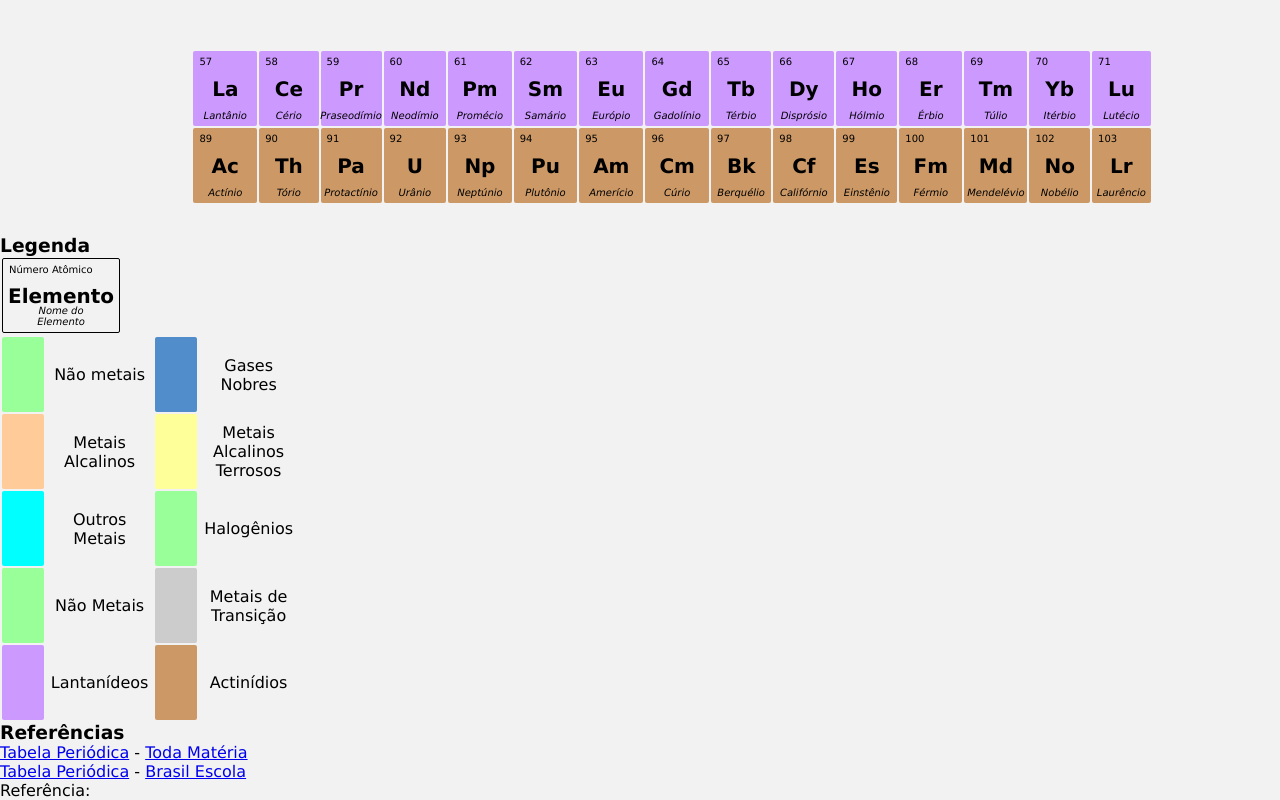
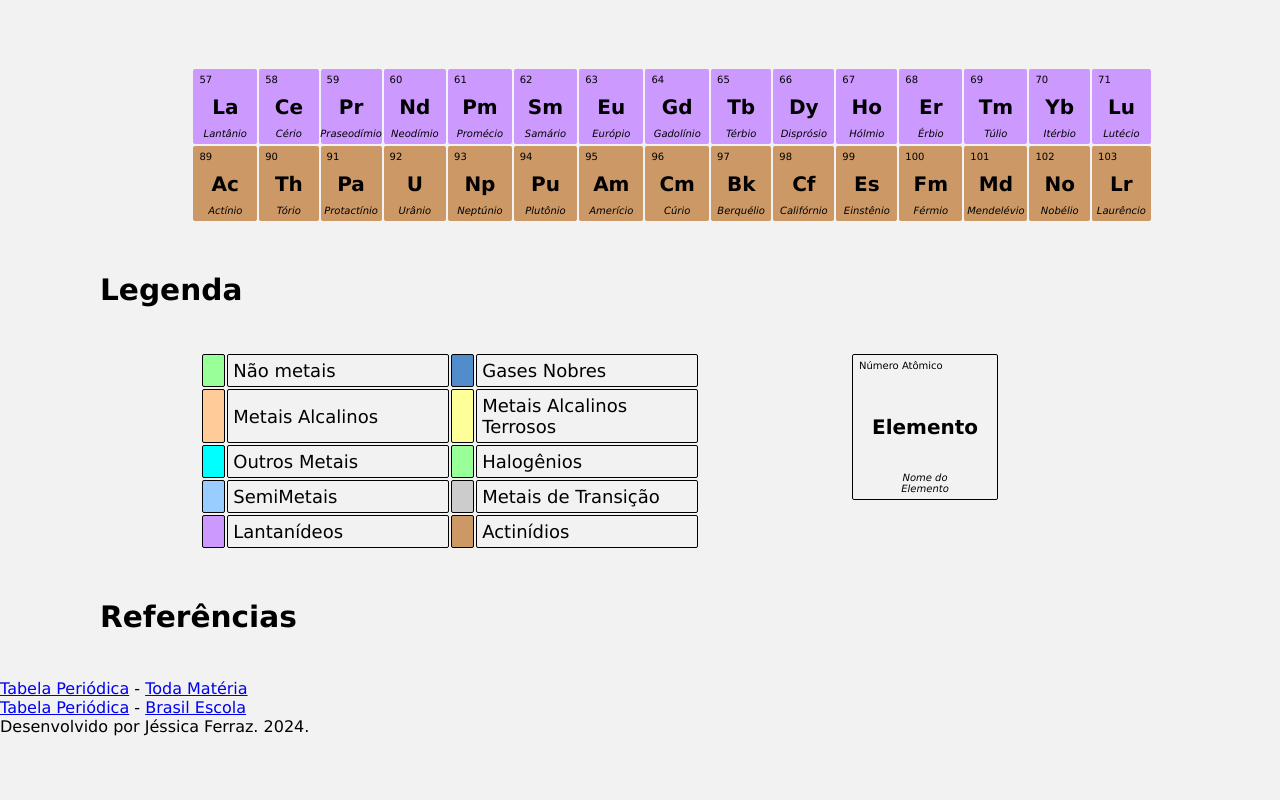
Before and after one commit to ferrazjaa/tabela-periodica, a plain HTML site: page index.html in a window 1280 px wide. Shown: the part 705-1505 px from the top of the page. After the commit the page ends 1441 px from the top, so only its background shows below. Drawn offline with Linux system fonts and the light colour scheme.

Commit message:
update #5: adição do favicon customização da seção legendas

```diff
--- a/index.html
+++ b/index.html
@@ -6,6 +6,10 @@
     <title>Tabela periódica</title>
 
     <link rel="stylesheet" href="style.css">
+
+    <link rel="shortcut icon" href="atom-solid.svg" type="image/x-icon">
+
+
 
 </head>
 <body>
@@ -772,10 +776,47 @@
     </section>
 
 
+    <h3>Legenda</h3>
+    <section id="legendas">
 
-    <section>
-        <h3>Legenda</h3>
-        <table>
+        <table id="cores-grupos">
+            <tr>
+                <td class="nao-metais col-legenda"></td>
+                <td class="nome-grupo">Não metais</td>
+                <td class="gases-nobres col-legenda" ></td>
+                <td class="nome-grupo">Gases Nobres</td>
+            </tr>
+            <tr>
+                <td class="metais-alcalinos col-legenda"></td>
+                <td class="nome-grupo" >Metais Alcalinos</td>
+                <td class="alcalinos-terrosos col-legenda"></td>
+                <td class="nome-grupo">Metais Alcalinos Terrosos</td>
+            </tr>
+
+            <tr>
+                <td class="outros-metais col-legenda"></td>
+                <td class="nome-grupo">Outros Metais</td>
+                <td class="halogenios col-legenda"></td>
+                <td class="nome-grupo">Halogênios</td>
+            </tr>
+
+            <tr>
+                <td class="semi-metais col-legenda"></td>
+                <td class="nome-grupo">SemiMetais</td>
+                <td class="metais-transicao col-legenda"></td>
+                <td class="nome-grupo">Metais de Transição</td>
+            </tr>
+
+            <tr>
+                <td class="lantanideos col-legenda"></td>
+                <td class="nome-grupo">Lantanídeos</td>
+                <td class="actinidios col-legenda"></td>
+                <td class="nome-grupo">Actinídios</td>
+            </tr>
+
+        </table>
+
+        <table id="elemento">
             <tr>
                 <td style="border: 1px solid;">
                     <span class="numero-atomico">Número Atômico</span>
@@ -787,42 +828,7 @@
         </table>
 
 
-        <table style="width: 300px;">
-            <tr>
-                <td class="nao-metais col-legenda"></td>
-                <td>Não metais</td>
-                <td class="gases-nobres col-legenda" ></td>
-                <td>Gases Nobres</td>
-            </tr>
-            <tr>
-                <td class="metais-alcalinos col-legenda"></td>
-                <td>Metais Alcalinos</td>
-                <td class="alcalinos-terrosos col-legenda"></td>
-                <td>Metais Alcalinos Terrosos</td>
-            </tr>
 
-            <tr>
-                <td class="outros-metais col-legenda"></td>
-                <td>Outros Metais</td>
-                <td class="halogenios col-legenda"></td>
-                <td>Halogênios</td>
-            </tr>
-
-            <tr>
-                <td class="nao-metais col-legenda"></td>
-                <td>Não Metais</td>
-                <td class="metais-transicao col-legenda"></td>
-                <td>Metais de Transição</td>
-            </tr>
-
-            <tr>
-                <td class="lantanideos col-legenda"></td>
-                <td>Lantanídeos</td>
-                <td class="actinidios col-legenda"></td>
-                <td>Actinídios</td>
-            </tr>
-
-        </table>
     </section>
 
     <footer>
@@ -835,8 +841,10 @@
                 <a href="https://brasilescola.uol.com.br/quimica/tabela-periodica.htm" target="_blank" rel="noopener noreferrer">Tabela Periódica</a> - <a href="https://brasilescola.uol.com.br" target="_blank" rel="noopener noreferrer"> Brasil Escola</a>
             </li>
         </ul>
-        Referência:
 
+        <div id="credito">
+            <p>Desenvolvido por Jéssica Ferraz. 2024.</p>
+        </div>
 
     </footer>
 </body>
--- a/style.css
+++ b/style.css
@@ -2,19 +2,22 @@
     margin: 0;
     padding: 0;
     box-sizing: border-box;
+    cursor: pointer;
 
 }
 h1{
     margin: 50px auto;
     text-align: center;
+    font-size: 3em;
 }
 body{
     background-color: rgba(194, 188, 188, 0.185);
-    font-family: Verdana, Geneva, Tahoma, sans-serif;
+    font-family:Verdana, Geneva, Tahoma, sans-serif;
 }
+
 #tb-periodica table{
     width: 90%;
-    margin: 0 auto 30px auto;
+    margin: 0 auto 50px auto;
     /*border: 1px solid;*/
 }
 
@@ -26,7 +29,7 @@ td{
     border-radius: 2px;
     position: relative;
     text-align: center;
-    margin-right: 2px;
+    margin-right: 3px;
 
 }
 
@@ -100,7 +103,51 @@ td:hover{
 
 
 /* SEÇÃO LEGENDAS ****************************************************************** */
-.col-legendas{
+.col-legenda{
     width: 1.5px;
     height: 1.5px;
+    padding: 10px;
 }
+h3{
+    font-size: 1.85em;
+    margin-left: 100px;
+    margin-bottom: 45px;
+}
+
+#legendas{
+    margin-bottom: 50px;
+    display: flex;
+}
+
+#elemento{
+    flex:1;
+    max-width: 150px;
+    max-height: 150px;
+}
+
+#elemento td{
+    width: 90px;
+    height: 90px;
+}
+
+#cores-grupos{
+    margin-right: 150px;
+    flex: 1;
+    max-width: 500px;
+    max-height: 200px;
+    margin-left: 200px;
+
+}
+
+#cores-grupos td{
+    border: 1px solid;
+}
+
+.nome-grupo{
+    width: 210px;
+    height: 30px;
+    font-size: 18px;
+    text-align: left;
+}
+
+/* FOOTER */
```
Also changed, not shown: atom-solid.svg (added).
